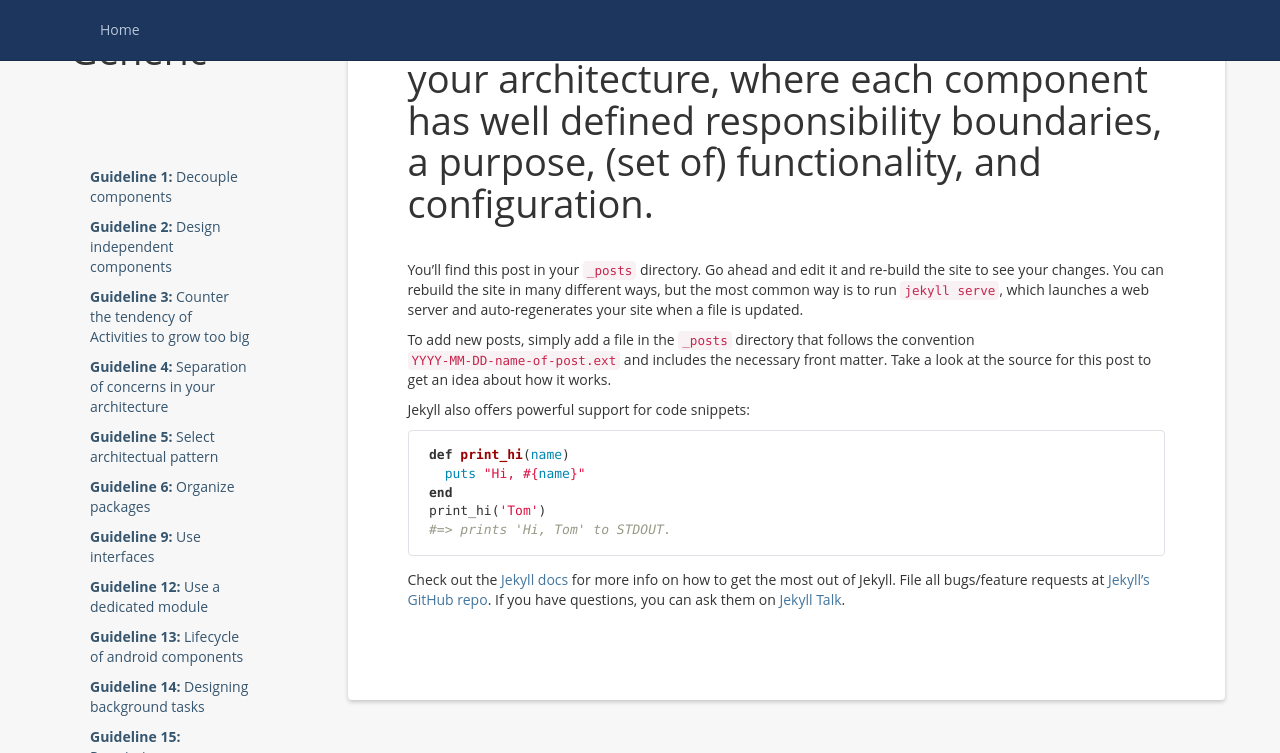
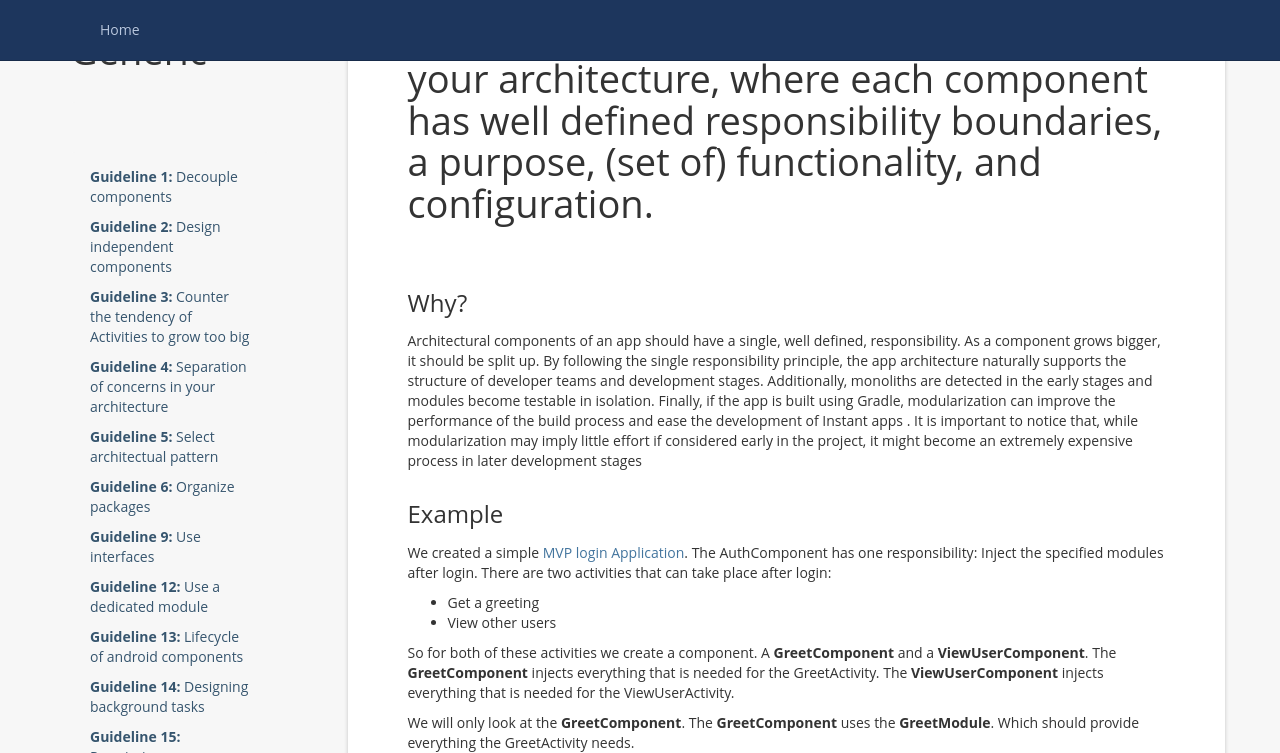
Before and after one commit to Geertdepont/bachelor_thesis, a Jekyll site: the page built from bachelor-thesis-site/_posts/2019-05-21-generic-4.markdown, in a window 1280 px wide and 1400 px high, scrolled down 197 px. Shown: the top 753 px of the window. Built offline with Jekyll 4.4.1, drawn with Linux system fonts in a browser that asks for light colours; some of the changed text lies outside the part shown; grey boxes are pictures that could not be loaded.

Commit message:
another post

```diff
--- a/bachelor-thesis-site/_posts/2019-05-21-generic-4.markdown
+++ b/bachelor-thesis-site/_posts/2019-05-21-generic-4.markdown
@@ -7,22 +7,55 @@ guideline_id: 4
 date:   2019-05-21 01:00:38 +0200
 categories: Generic
 ---
-You’ll find this post in your `_posts` directory. Go ahead and edit it and re-build the site to see your changes. You can rebuild the site in many different ways, but the most common way is to run `jekyll serve`, which launches a web server and auto-regenerates your site when a file is updated.
+<h3>Why?</h3>
 
-To add new posts, simply add a file in the `_posts` directory that follows the convention `YYYY-MM-DD-name-of-post.ext` and includes the necessary front matter. Take a look at the source for this post to get an idea about how it works.
+Architectural components of an app should
+have a single, well defined, responsibility. As a component
+grows bigger, it should be split up. By following the single
+responsibility principle, the app architecture naturally supports
+the structure of developer teams and development stages.
+Additionally, monoliths are detected in the early stages and
+modules become testable in isolation. Finally, if the app is built
+using Gradle, modularization can improve the performance of
+the build process and ease the development of Instant apps
+.
+It is important to notice that, while modularization may imply
+little effort if considered early in the project, it might become
+an extremely expensive process in later development stages
 
-Jekyll also offers powerful support for code snippets:
+<h3>Example</h3>
+We created a simple [MVP login Application][github-page].
+The AuthComponent has one responsibility: Inject the specified modules after login.
+There are two activities that can take place after login:
 
-{% highlight ruby %}
-def print_hi(name)
-  puts "Hi, #{name}"
-end
-print_hi('Tom')
-#=> prints 'Hi, Tom' to STDOUT.
-{% endhighlight %}
+<ul>
+<li>Get a greeting</li>
+<li>View other users</li>
+</ul>
 
-Check out the [Jekyll docs][jekyll-docs] for more info on how to get the most out of Jekyll. File all bugs/feature requests at [Jekyll’s GitHub repo][jekyll-gh]. If you have questions, you can ask them on [Jekyll Talk][jekyll-talk].
+So for both of these activities we create a component. A <b>GreetComponent</b> and a <b>ViewUserComponent</b>.
+The <b>GreetComponent</b> injects everything that is needed for the GreetActivity.
+The <b>ViewUserComponent</b> injects everything that is needed for the ViewUserActivity.
 
-[jekyll-docs]: https://jekyllrb.com/docs/home
-[jekyll-gh]:   https://github.com/jekyll/jekyll
-[jekyll-talk]: https://talk.jekyllrb.com/
+We will only look at the <b>GreetComponent</b>.
+The <b>GreetComponent</b> uses the <b>GreetModule</b>. Which should provide everything the GreetActivity needs.
+<script src="https://gist.github.com/Geertdepont/f5f4acc6f143210c79305f7b58100a47.js"></script>
+
+As we can see the GreetActivity needs a GreetPresenter. The GreetPresenter needs a GreetView and Credentials.
+
+<script src="https://gist.github.com/Geertdepont/7d81c4202d16157d0bd7d0c5a90d4f5d.js"></script>
+
+So all of this needs to be specified in the GreetModule.
+
+<script src="https://gist.github.com/Geertdepont/fb6218336aa43df01f54a736ada4865f.js"></script>
+
+If we did not create a specific AuthComponent for this, we had to put everything into the AppComponent.
+Which would then have too many responsibilities.
+
+<figure>
+  <img src="/assets/AppComponentWithoutAuth.png" alt="AppComponent without AuthComponent" width="500">
+</figure>
+
+
+
+[github-page]: https://github.com/Geertdepont/bachelor_thesis/tree/master/MVPLogin
```
Also changed, not shown: bachelor-thesis-site/assets/AppComponentWithoutAuth.png (added).
